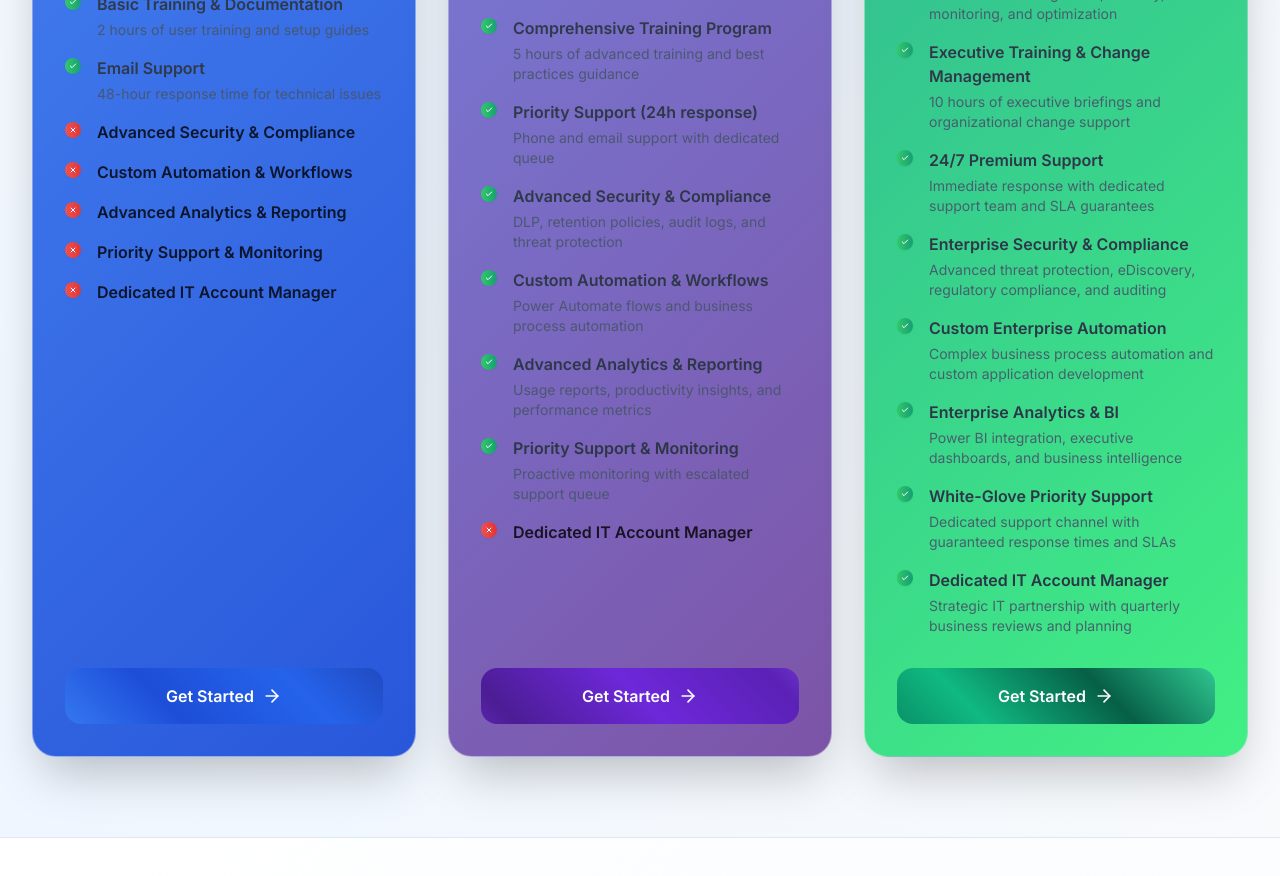
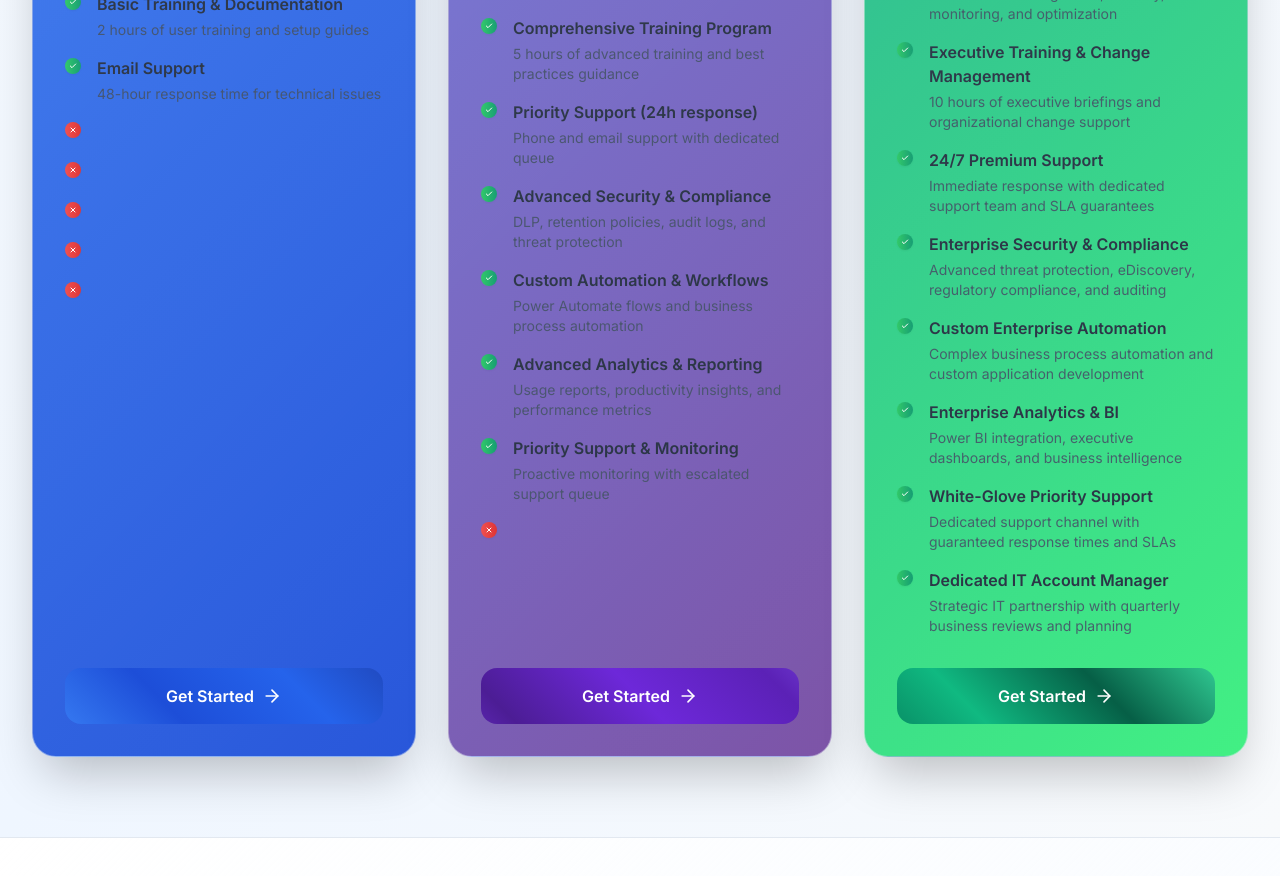
Before and after one commit to safeervconn/ABS-Stitch, a React (Vite) app: page / in a window 1280 px wide. Shown: the part 2780-3656 px from the top of the page. Built offline with nearby package versions, Linux system fonts and the light colour scheme.

Commit message:
Updated Services.tsx

```diff
--- a/src/components/Services.tsx
+++ b/src/components/Services.tsx
@@ -190,7 +190,7 @@ const Services = () => {
                               <span className={`text-sm sm:text-base mobile-text font-semibold ${
                                 feature.included
                                   ? 'text-slate-800 dark:text-slate-100'
-                                  : 'text-black opacity-80 dark:text-white'
+                                  : 'text-black opacity-0 dark:text-white'
                               }`}>
                                 {feature.name}
                               </span>
```
